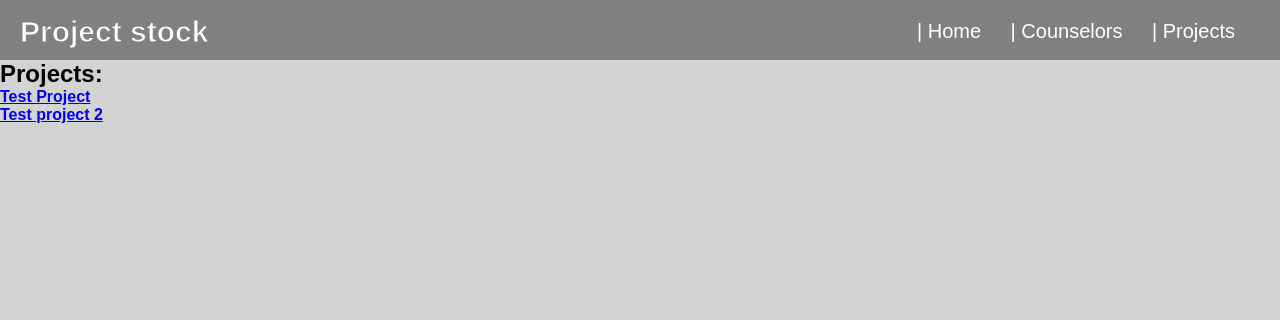
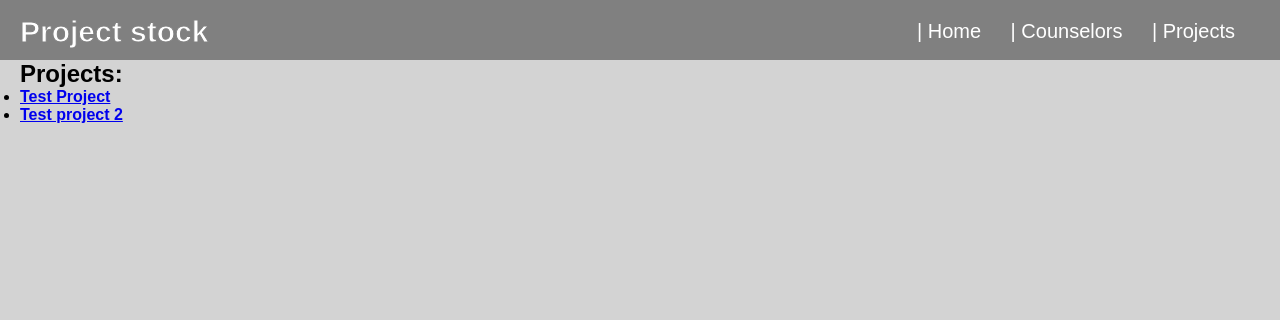
Before and after one commit to DeeCorrector/Projects-in-Stock, a Django app: a page that uses Product/src/web/templates/web/master.html in a window 1280 px wide. Shown: the top 320 px of the page. Run offline with Django 3.2, Linux system fonts and the light colour scheme; data comes from the database, SQL or seed files in the repository.

Commit message:
change stylesheet

```diff
--- a/Product/src/web/static/web/style.css
+++ b/Product/src/web/static/web/style.css
@@ -67,13 +67,17 @@ body{
 /*header area end*/
 
 /*content area*/
-#content{
+#child{
   margin-top: 60px;
+}
+
+.content {
+  margin : 20px;
 }
 
 .big-image{
   background-image : url("http://www.citylit.ac.uk/media/catalog/category/academic_writing.jpg");
-  background-size : 1400px auto;
+  background-size : 1900px auto;
   width : 100%;
   height : 300px;
   background-color : red;
--- a/Product/src/web/templates/web/master.html
+++ b/Product/src/web/templates/web/master.html
@@ -18,7 +18,7 @@
         <li class="menu-item"><a href="{% url "project_list" %}">Projects</a></li>
       </ul>
     </div>
-    <div id="content">
+    <div id="child">
       {%block content%}
       {%endblock%}
     </div>
--- a/Product/src/web/templates/web/project_detail.html
+++ b/Product/src/web/templates/web/project_detail.html
@@ -1,5 +1,6 @@
 {%extends "web/master.html" %}
 {% block content%}
+  <div class="content">
   <h1>{{ project.title }}</h1>
 
   <p>
@@ -12,4 +13,5 @@
   </p>
 
   <p>{{ project.description }}</p>
+</div>
 {%endblock%}
--- a/Product/src/web/templates/web/project_list.html
+++ b/Product/src/web/templates/web/project_list.html
@@ -1,9 +1,11 @@
 {%extends "web/master.html" %}
 {% block content%}
+<div class="content">
   <h2>Projects:</h2>
   <ul>
     {% for prj in project_list %}
     <li><a href="{% url 'project_detail' prj.id %}"><b>{{prj.title}}</b><a></li>
     {% endfor %}
   </ul>
+</div>
 {%endblock%}
```
Also changed, not shown: Product/src/web/templates/web/index.html (+10 -2 lines).
